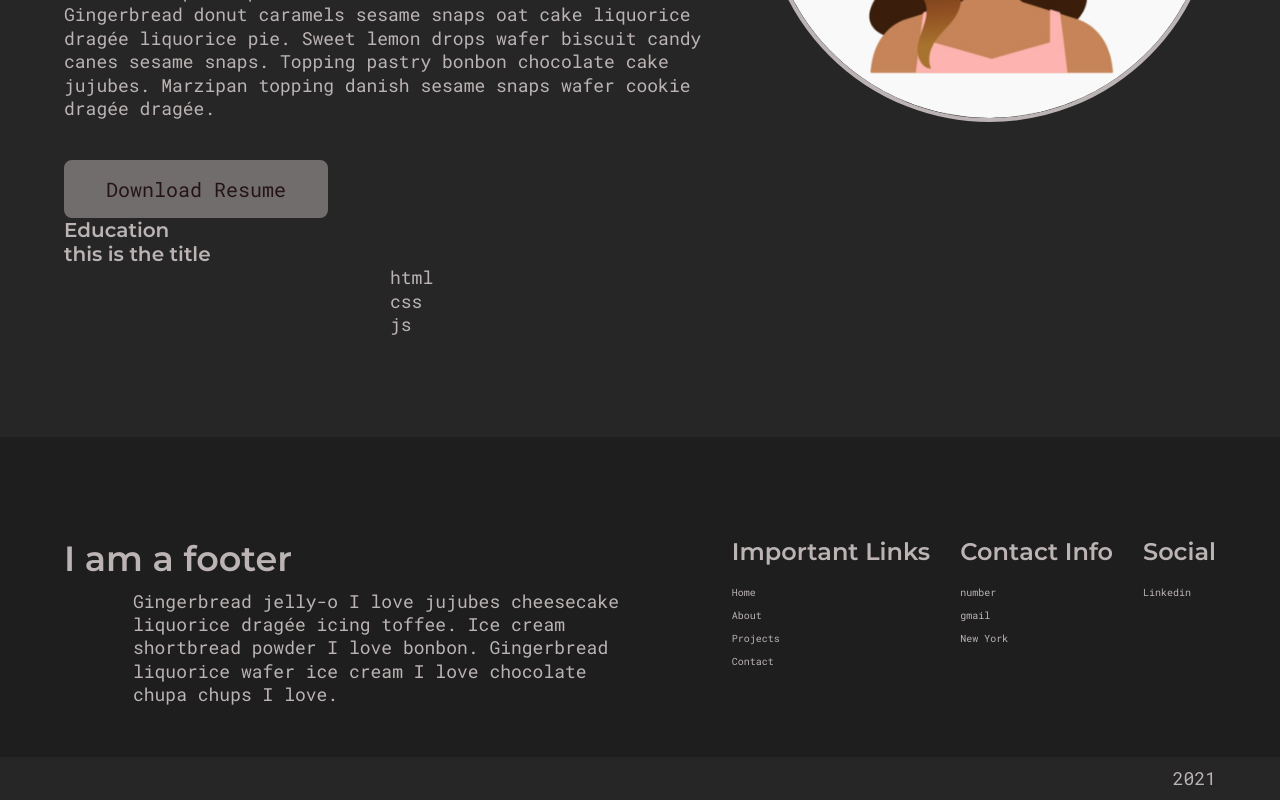
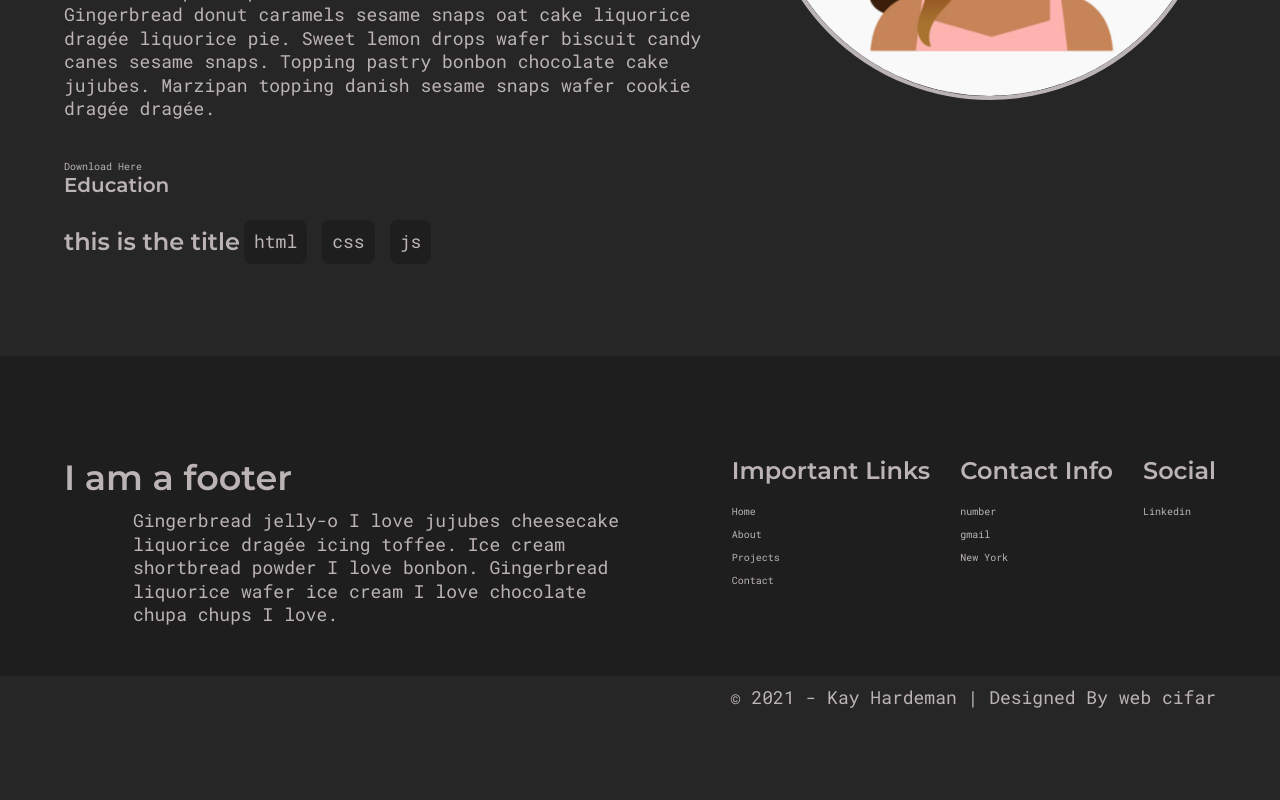
Before and after one commit to kyvycodes/k-react-portfolio, a React (Create React App) app: page /about in a window 1280 px wide. Shown: the part 624-1424 px from the top of the page. After the commit the page ends 1344 px from the top, so only its background shows below. Built offline with nearby package versions, Linux system fonts and the light colour scheme; the HTML template or start-up script is replaced by a standard one.

Commit message:
feat: about info styling

```diff
--- a/src/components/AboutInfoItem.js
+++ b/src/components/AboutInfoItem.js
@@ -3,17 +3,40 @@ import ParagraphText from './ParagraphText'
 import styled from 'styled-components'
 
 
+const AboutInfoItemStyle = styled.div`
+  display: flex;
+  align-items: center;
+  justify-content: flex-start;
+  position: relative;
+  margin-top: 3rem;
 
+
+  .title {
+    font-size: 2.4rem;
+  }
+  .items {
+    display: flex;
+    gap: 1.5rem;
+    position: absolute;
+    left: 18em;
+  }
+  .item {
+    background-color: var(--deep-dark);
+    padding: 1rem;
+    border-radius: 8px;
+  }
+
+`
 export default function AboutInfoItem({
-  title="this is the title",
-  items=[
+  title = "this is the title",
+  items = [
     'html',
     'css',
     'js'
   ]
 }) {
   return (
-    <div>
+    <AboutInfoItemStyle>
       <h1 className="title">{title}</h1>
       <div className='items'>
         {
@@ -24,6 +47,6 @@ export default function AboutInfoItem({
           ))
         }
       </div>
-    </div>
+    </AboutInfoItemStyle>
   )
 }
--- a/src/components/Footer.js
+++ b/src/components/Footer.js
@@ -132,7 +132,10 @@ export default function Footer() {
       <div className="copyright">
         <div className="container">
           <ParagraphText>
-            2021
+          © 2021 - Kay Hardeman | Designed By{' '}
+          <a target="_blank" rel="noreferrer" href="http://webcifar.com">
+              web cifar
+            </a>{' '}
           </ParagraphText>
         </div>
       </div>
--- a/src/pages/About.js
+++ b/src/pages/About.js
@@ -4,6 +4,7 @@ import Button from '../components/Button'
 import AboutImg from '../assets/images/kyvz-avatar.png'
 import styled from 'styled-components'
 import AboutInfoItem from '../components/AboutInfoItem'
+import resume from '../assets/public/Kay_Hardeman.pdf'
 
 const AboutPageStyle = styled.div`
   padding: 20rem 0 10rem 0;
@@ -69,7 +70,11 @@ export default function About() {
                       Dessert chupa chups wafer tiramisu chocolate cake bonbon cake. Gingerbread donut caramels sesame snaps oat cake liquorice dragée liquorice pie. Sweet lemon drops wafer biscuit candy canes sesame snaps. Topping pastry bonbon chocolate cake jujubes. Marzipan topping danish sesame snaps wafer cookie dragée dragée.
                     </ParagraphText>
                  </div>
-                <Button btnText='Download Resume' btnLink='#' outline={false}/>
+                {/* <Button btnText='Download Resume' btnLink='#' outline={false} to={resume}  target="_blank" download /> */}
+
+                {/* #TODO - download button or style download  */}
+                <a href={resume} download="Kay_Hardeman.pdf"> Download Here </a>
+
               </div>
               <div className='right'>
                 <img src={AboutImg} alt="Bio Picture"/>
```
